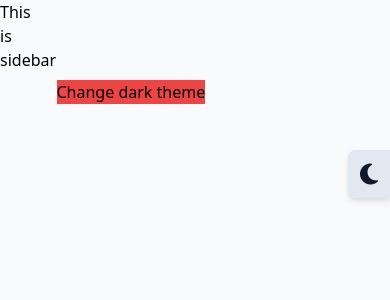
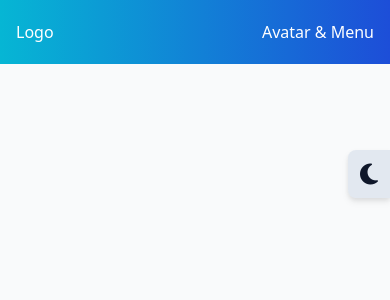
Before and after one commit to riadelimemmedov/RentBook-System, a Django app: template theme/templates/base.html in a window 390 px wide. Shown: the top 300 px of the page. Run offline with Django 4.2, Linux system fonts and the light colour scheme; the template is opened without the code that fills it, so the values that code supplies are empty; the visitor is signed in with stand-in values (Sample User, id 1); parts of the project's set-up code (start-up, migrations or seed data) failed here and were passed over; some libraries are stand-ins or nearby versions.

Commit message:
Adding dynamic dark white mode navbar and sidebar page

```diff
--- a/theme/static/js/base.js
+++ b/theme/static/js/base.js
@@ -3,18 +3,34 @@ var base = new Vue({
     delimiters: ['[[', ']]'],
     data: {
         counter: 0,
-        input_text:null,
+        is_dark_mode:null,
+        reload_count:1
     },
     methods: {
-        changeMode(){
-            console.log('Noldu ala')
-            fetch('http://127.0.0.1:8000/change')
-                .then((response) => {
-                    console.log('Work and change ', response)
-                })
-                .catch((err) => {
-                    console.log('Error ', err)
-                })
+        async changeMode(){
+            try{
+                const response = await fetch('http://127.0.0.1:8000/change/',{
+                    method:'POST',
+                        headers:{
+                            'Content-Type': 'application/json',
+                        },
+                        credentials: 'same-origin',
+                    })
+                    if (response.ok) {
+                        const data = await response.json();
+                        this.is_dark_mode = data.is_dark_mode;
+                        const htmlElement = document.documentElement;
+                        htmlElement.classList.contains('dark') ? htmlElement.classList.remove('dark') : htmlElement.classList.add('dark');
+                    } else {
+                        console.error('Failed to toggle dark mode');
+                    }
+            }
+            catch(err){
+                console.error('Error:', err);
+            }
         }
-    }
+    },
+    mounted() {
+
+      },
 })
--- a/theme/templates/base.html
+++ b/theme/templates/base.html
@@ -1,7 +1,7 @@
 {% load static tailwind_tags %}
 {% load static %}
 <!DOCTYPE html>
-<html lang="en" class="{% if request.session.is_dark_mode %}dark{% endif %}">
+<html lang="en" :class="{ 'dark': is_dark_mode }">
 	<head>
 		<meta charset="UTF-8">
 		<meta name="viewport" content="width=device-width, initial-scale=1.0">
@@ -24,24 +24,28 @@
 	<!-- *Parent Component -->
 		<div id="base">
 				<body class="bg-gray-50 dark:bg-slate-800 dark:text-white">
+					{% include "layout/navbar.html" %}
 					<div class="grid grid-cols-12">
 						{% if request.user.is_authenticated %}
 							<div class="col-span-1">
-								This is sidebar
+								{% include "layout/sidebar.html" %}
 							</div>
 						{% endif %}
 
 						<div class="{% if request.user.is_authenticated %}col-span-11{% else %}col-span-12{% endif %}">
 							<div class="pt-20 px-6">
 								{% if request.user.is_authenticated %}
-									<a href="{% url 'change' %}"
-										class="fixed top-[150px] right-0 p-3 rounded-l-lg bg-slate-200 hover:bg-slate-300 dark:bg-yellow-400 dark:hover:bg-yellow-500 text-slate-900 drop-shadow-md transition-all">
-										<i class="fa-solid {% if not request.session.is_dark_mode  %} fa-moon {% else %} fa-sun {% endif %} fa-xl"></i>
+									<a v-on:click="changeMode"
+										class="fixed top-[150px] right-0 p-3 rounded-l-lg bg-slate-200 hover:bg-slate-300 dark:bg-yellow-400 dark:hover:bg-yellow-500 text-slate-900 drop-shadow-md transition-all no-underline">
+										<i :class="{'fa-solid': true,'fa-moon': !is_dark_mode,'fa-sun': is_dark_mode,'fa-xl': true}"></i>
 									</a>
-									<button v-on:click="changeMode" class="bg-red-500">Change dark theme</button>
 								{% endif %}
 								<!-- !Content -->
+
+
 								{% block content %}
+
+
 								{% endblock content %}
 							</div>
 						</div>
--- /dev/null
+++ b/theme/templates/layout/navbar.html
@@ -0,0 +1,10 @@
+<nav class="fixed flex items-center h-16 bg-gradient-to-r from-cyan-500 to-blue-700 mb-2 w-full z-10 text-white">
+    <div class="flex justify-between w-full px-4 py-3">
+        <div>
+            Logo
+        </div>
+        <div>
+            Avatar & Menu
+        </div>
+    </div>
+</nav>
--- /dev/null
+++ b/theme/templates/layout/sidebar.html
@@ -0,0 +1,16 @@
+<aside class="hidden md:block sticky bg-slate-900 h-screen text-white w-full pt-24 text-sm">
+    <ul>
+        <li class="mb-6 mx-auto">
+            <a href="" class="grid h-12 place-items-center cursor-pointer hover:text-slate-200 duration-300 text-slate-500">
+                <i class="fa-solid fa-chart-pie fa-xl"></i>
+                <p>dashboard</p>
+            </a>
+        </li>
+        <li class="mb-6 mx-auto">
+            <a href="" class="grid h-12 place-items-center cursor-pointer hover:text-slate-200 duration-300 text-slate-500">
+                <i class="fa-solid fa-book fa-xl"></i>
+                <p>books</p>
+            </a>
+        </li>
+    </ul>
+</aside>
```
